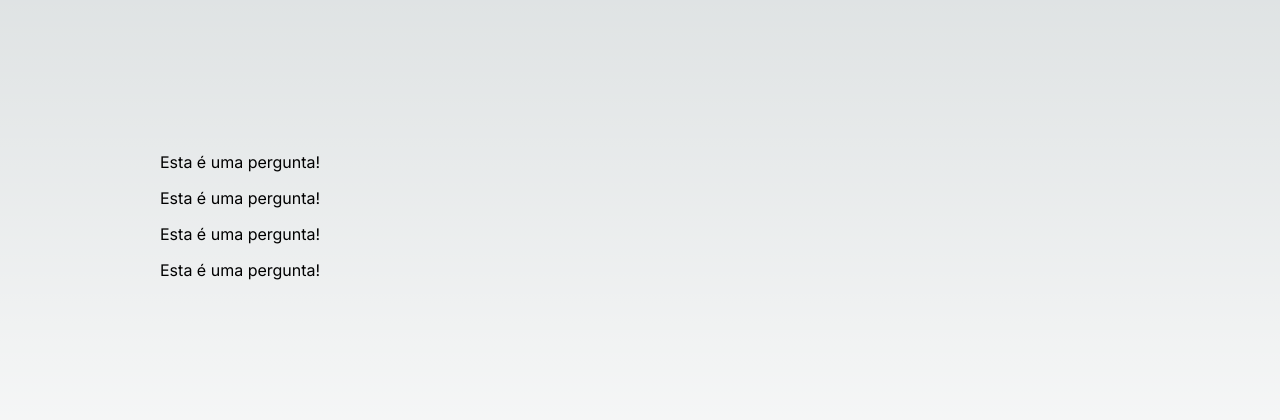
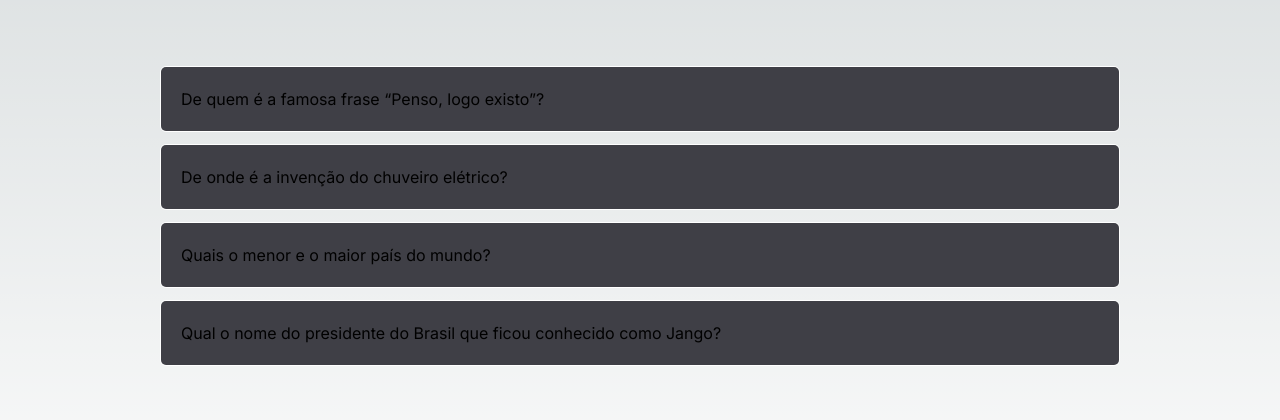
Before and after one commit to Joaovcarvalho23/Tutorial_Nextjs_Cod3r, a Next.js app in the folder app-inicial/: page /condicional/faq in a window 1280 px wide. Shown: the part 184-604 px from the top of the page. Built offline with nearby package versions, Linux system fonts and the light colour scheme.

Commit message:
fazendo a estrutura do componente Pergunta

```diff
--- a/app-inicial/src/components/condicional/Pergunta.tsx
+++ b/app-inicial/src/components/condicional/Pergunta.tsx
@@ -1,7 +1,41 @@
-export default function Pergunta(){
+"use client"
+import { useState } from "react"
+import If from "./If"
+
+interface PerguntaProps {
+    texto: string
+    alternativas: string
+    resposta: string
+}
+
+export default function Pergunta(props: PerguntaProps){
+    const [aberta, setAberta] = useState<boolean>(false)
+
     return (
-        <div>
-            Esta é uma pergunta!
+        <div className={`
+            border border-white rounded-md
+            overflow-hidden
+        `}>
+            <div
+                className="bg-zinc-700 p-5 cursor-pointer select-none"
+                onClick={() => setAberta(!aberta)}
+            >
+                {props.texto}
+                {props.alternativas}
+            </div>
+            {/*{aberta? "Sim" : "Não"}*/}
+            {/*{aberta && "Pergunta aberta"}*/}
+            {/*{aberta && (
+                <div className="bg-green-600 p-5">
+                    {props.resposta}
+                </div>
+            )}*/}
+
+            <If teste={aberta}>
+                <div className="bg-green-600 p-5">
+                    {props.resposta}
+                </div>
+            </If>
         </div>
     )
 }
```
